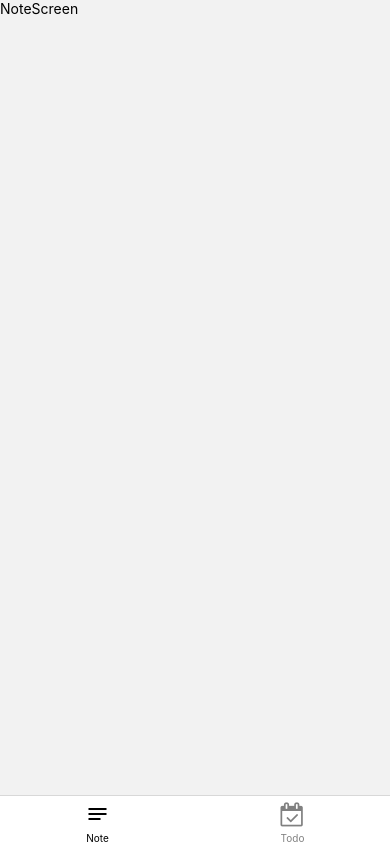
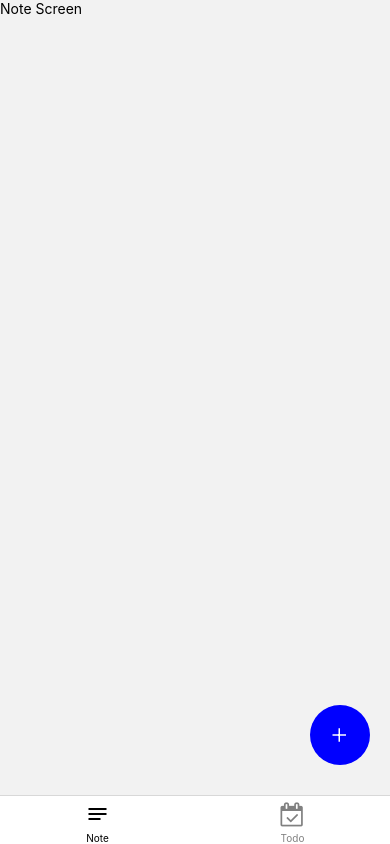
Before and after one commit to wenpingwu001/rn-note-app, a React Native app: screen /Note in a window 390 px wide. Built offline with nearby package versions, Linux system fonts and the light colour scheme.

Commit message:
added float button on Screen.

```diff
--- /dev/null
+++ b/components/FloatButton.tsx
@@ -0,0 +1,28 @@
+import React from "react";
+import { StyleSheet, Pressable, SafeAreaView } from "react-native";
+import { Ionicons } from "@expo/vector-icons";
+
+const FloatButton = () => {
+  return (
+    <Pressable style={styles.button}>
+      <Ionicons name="add" size={24} color="white" />
+    </Pressable>
+  );
+};
+
+export default FloatButton;
+
+const styles = StyleSheet.create({
+  button: {
+    position: "absolute",
+    zIndex: 2,
+    right: 20,
+    bottom: 30,
+    width: 60,
+    height: 60,
+    borderRadius: 30,
+    backgroundColor: "blue",
+    alignItems: "center",
+    justifyContent: "center",
+  },
+});
--- a/screens/NoteScreen.tsx
+++ b/screens/NoteScreen.tsx
@@ -1,11 +1,13 @@
 import { Text } from "react-native";
 import React from "react";
 import { SafeAreaView } from "react-native-safe-area-context";
+import FloatButton from "../components/FloatButton";
 
 const NoteScreen = () => {
   return (
-    <SafeAreaView>
-      <Text>NoteScreen</Text>
+    <SafeAreaView style={{ flex: 1 }}>
+      <Text>Note Screen</Text>
+      <FloatButton />
     </SafeAreaView>
   );
 };
--- a/screens/TodoScreen.tsx
+++ b/screens/TodoScreen.tsx
@@ -1,11 +1,12 @@
-import { View, Text } from "react-native";
+import { View, Text, SafeAreaView } from "react-native";
 import React from "react";
-import { SafeAreaView } from "react-native-safe-area-context";
+import FloatButton from "../components/FloatButton";
 
 const TodoScreen = () => {
   return (
-    <SafeAreaView>
-      <Text>TodoScreen</Text>
+    <SafeAreaView style={{ flex: 1 }}>
+      <Text>Todo Screen</Text>
+      <FloatButton />
     </SafeAreaView>
   );
 };
```
